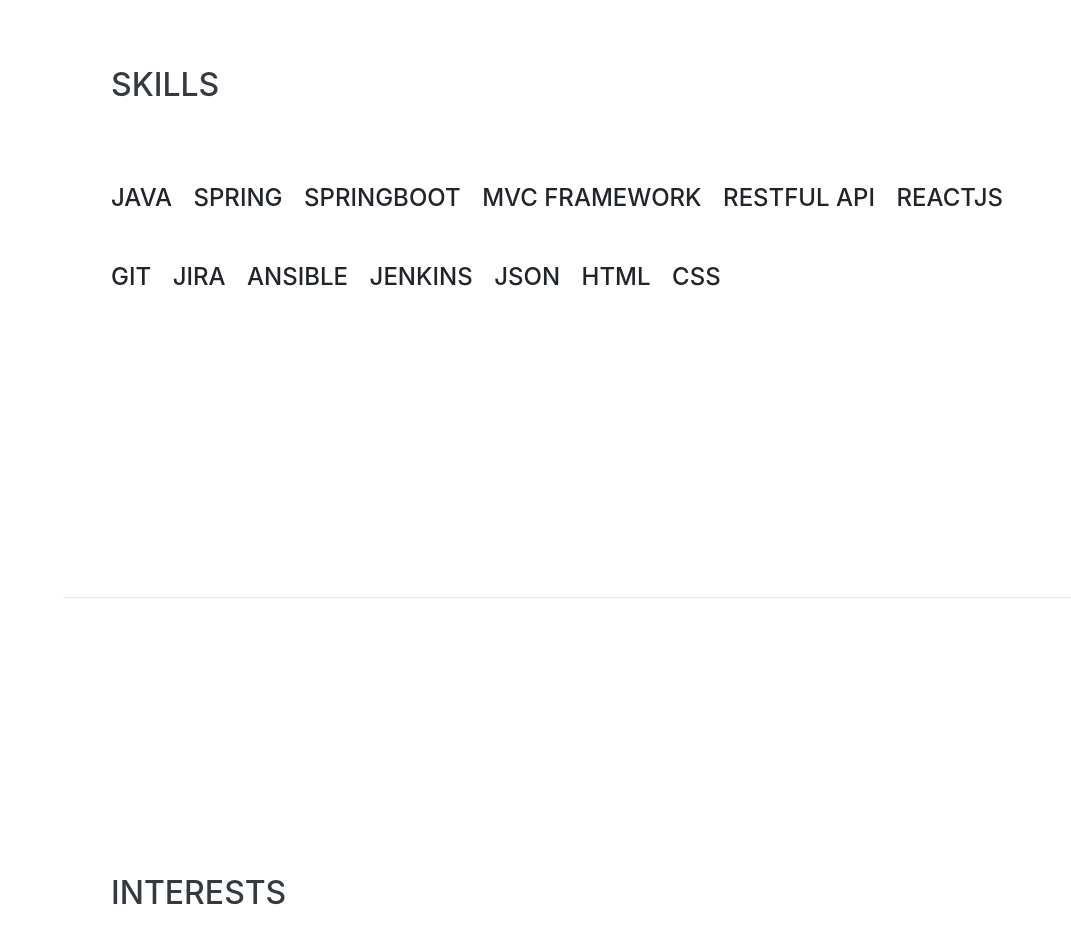
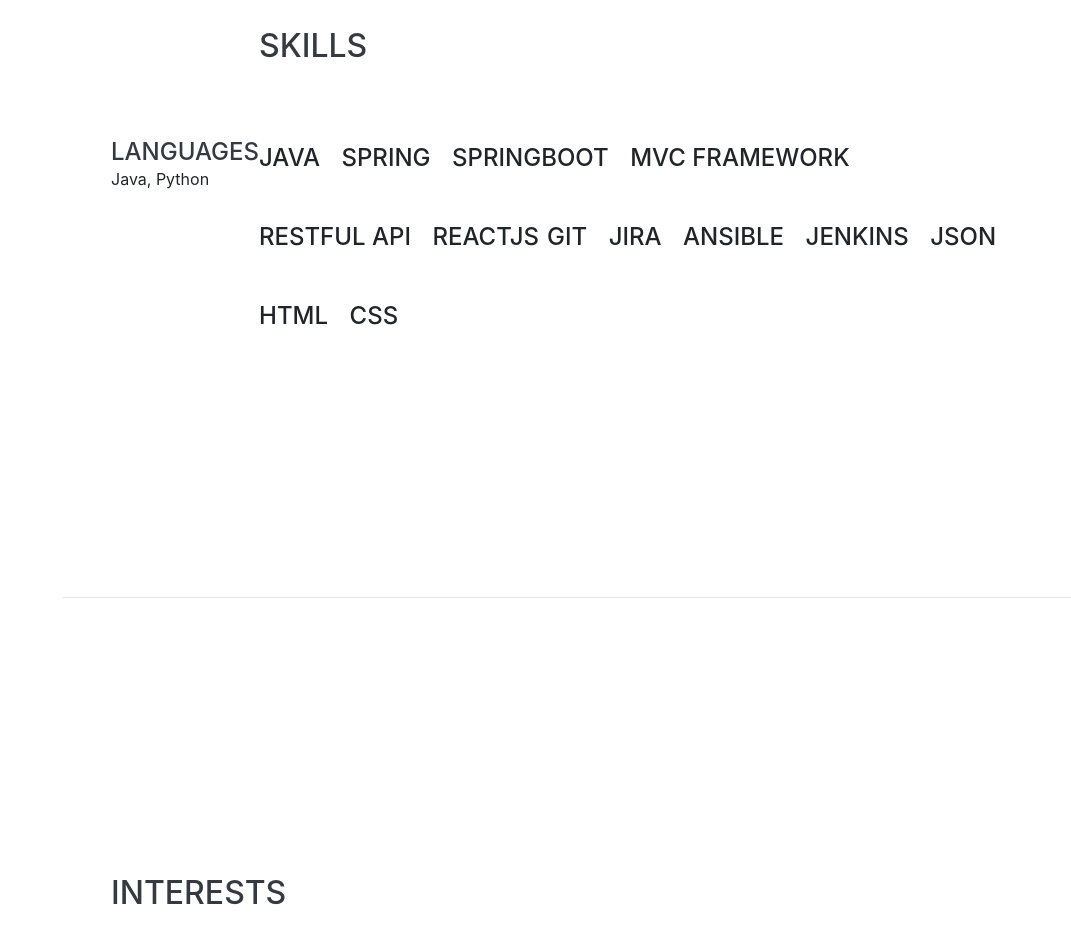
Before and after one commit to MaithreyiPrabhu/MaithreyiPrabhu.github.io, a website with bundled scripts: page index.html in a window 1280 px wide. Shown: the part 4880-5818 px from the top of the page, without its empty margins (209-1280 px from the left). Built offline with nearby package versions, Linux system fonts and the light colour scheme; a web font is replaced by a local one.

Commit message:
Update index.html

```diff
--- a/index.html
+++ b/index.html
@@ -271,6 +271,13 @@
     <hr class="m-0">
 
     <section class="resume-section p-3 p-lg-5 d-flex align-items-center" id="skills">
+
+	     <div class="resume-item d-flex flex-column flex-md-row justify-content-between mb-5">
+          <div class="resume-content">
+            <h4 class="mb-0">Languages</h4>
+		  <p>Java, Python</p>
+          </div>
+        </div>
       <div class="w-100">
         <h2 class="mb-5">Skills</h2>
         <ul class="list-inline dev-icons">
```
